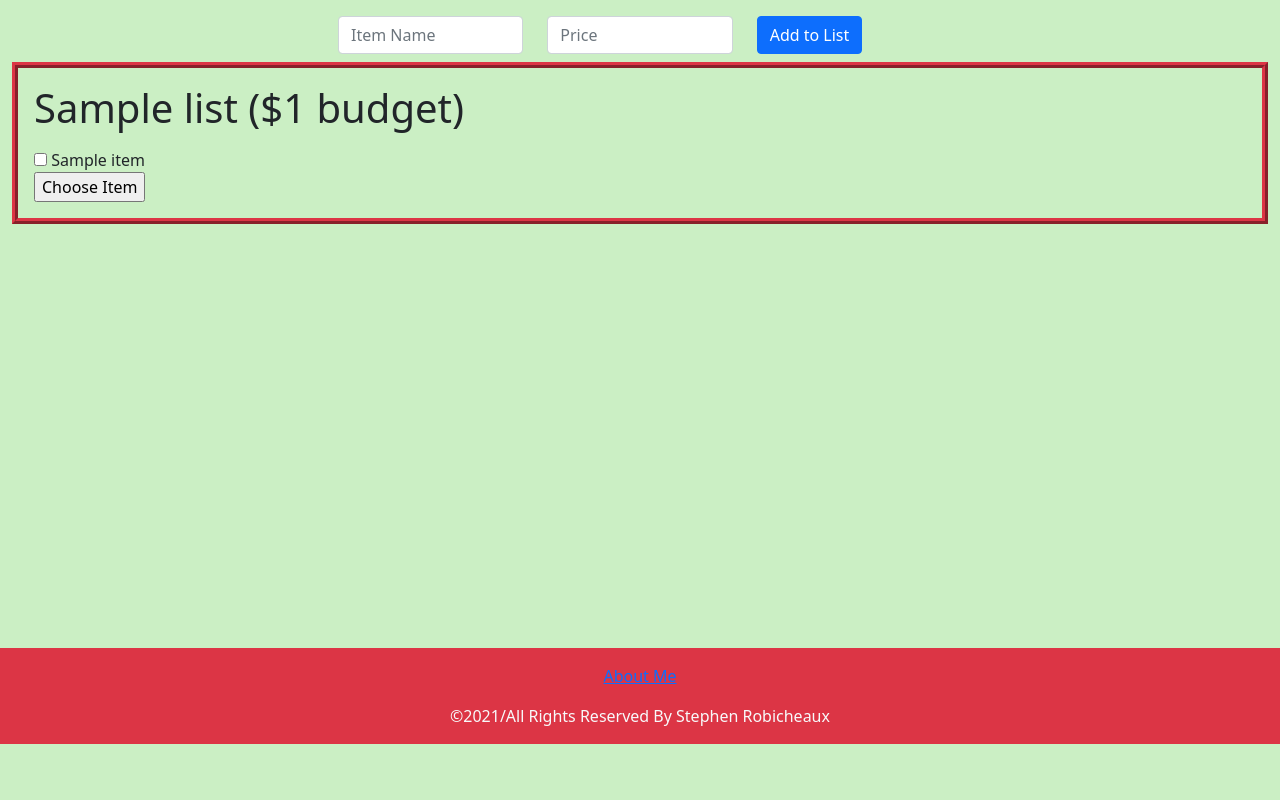
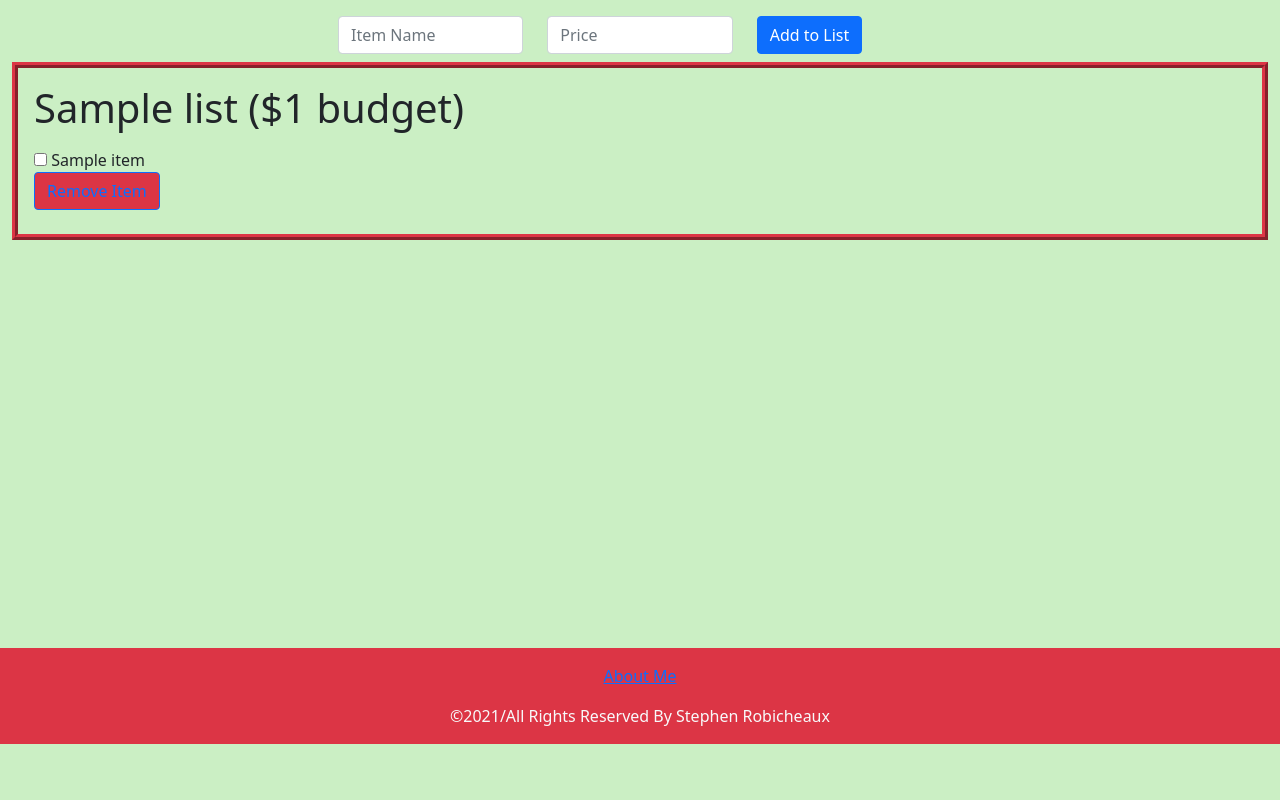
Before and after one commit to stephenrobic/shopping-organizer, a Django app: page /list_details/1/ in a window 1280 px wide. Shown: the part 56-856 px from the top of the page. Run offline with Django 3.2, Linux system fonts and the light colour scheme; tables that the repository leaves empty hold one stand-in row (values such as "Sample post"); parts of the project's set-up code (start-up, migrations or seed data) failed here and were passed over; some libraries are stand-ins or nearby versions.

Commit message:
Added basic delete functionality to list_details page

```diff
--- a/shopping_list/templates/shopping_list/detail.html
+++ b/shopping_list/templates/shopping_list/detail.html
@@ -23,7 +23,7 @@
         </div>
     </form>
 
-    <form action="#" method="post">
+    <form action="#" method="post" class="form-group form-inline">
         {% csrf_token %}
         <fieldset class="field_set form-group p-3">
             <legend><h1>{{ list0.name }} (${{ list0.budget }} budget)</h1></legend>
@@ -32,7 +32,7 @@
                 <input type="checkbox" name="item" id="item{{ forloop.counter }}" value="{{ item.id }}">
                 <label for="item{{ forloop.counter }}">{{ item.name }}</label><br>
             {% endfor %}
-            <input type="submit" value="Choose Item">
+            <button type="submit" name="remove_item" value="remove_item" class="btn btn-danger btn-outline-primary mb-2">Remove Item</button>
         </fieldset>
     </form>
 {% endblock %}
--- a/shopping_list/urls.py
+++ b/shopping_list/urls.py
@@ -9,6 +9,5 @@ urlpatterns = [
     path('create_list/', views.create_list, name='create_list'),
     # path('creating_list/', views.creating_list, name='creating_list'),
     # ex: /5
-    # path('create_list/list_details/<int:list_id>/', views.list_details, name='list_details'),
     path('list_details/<int:list_id>/', views.list_details, name='list_details'),
 ]
--- a/shopping_list/views.py
+++ b/shopping_list/views.py
@@ -2,16 +2,22 @@ from django.shortcuts import render
 from django.http import HttpResponse, Http404, HttpResponseRedirect
 from django.shortcuts import get_object_or_404 ,render, redirect
 from .models import List, Item
+import logging
 
 
 def index(request):
-    latest_lists = List.objects.order_by('-created_on')[:3]
+    latest_lists = List.objects.order_by('-created_on')
     context = {'latest_lists': latest_lists}
+    logger = logging.getLogger("info")
+    logger.info(str(latest_lists))
+
     return render(request, 'shopping_list/index.html', context)
 
 
 def home(request):
-    return render(request, "shopping_list/home.html", {})
+    latest_lists = List.objects.order_by('-created_on')
+    context = {'latest_lists': latest_lists}
+    return render(request, "shopping_list/home.html", context)
 
 
 def create_list(request):
@@ -28,14 +34,19 @@ def create_list(request):
 
 def list_details(request, list_id):
     if request.method == 'POST':
+        current_list = get_object_or_404(List, id=list_id)
         if request.POST.get("add_item"):
-            current_list = get_object_or_404(List, id=list_id)
             item_name = request.POST.get("item_name")
             item_price = request.POST.get("item_price")
             item = Item(name=item_name, price=item_price)
             item.save()
             current_list.items.add(item)
             print(request.user)
-            return HttpResponseRedirect('/list_details/%i' % current_list.id)
+            return HttpResponseRedirect('/list_details/%i' % list_id)
+        if request.POST.get("remove_item"):
+            item_id = request.POST.get("item")
+            current_item = get_object_or_404(Item, pk=item_id)
+            current_list.items.remove(current_item)
+            return HttpResponseRedirect('/list_details/%i' % list_id)
     list0 = get_object_or_404(List, pk=list_id)
     return render(request, 'shopping_list/detail.html', {'list0': list0})
```
